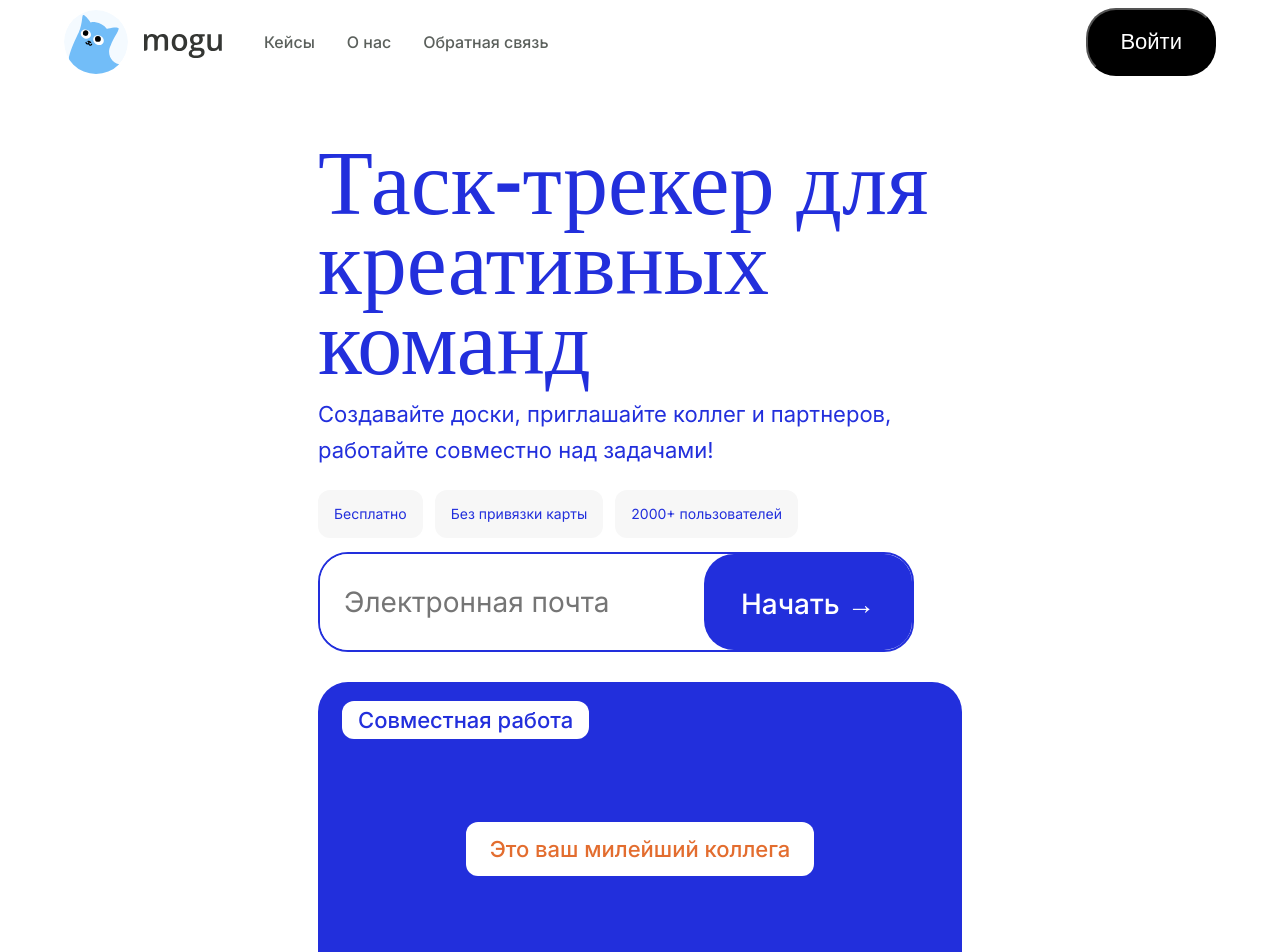
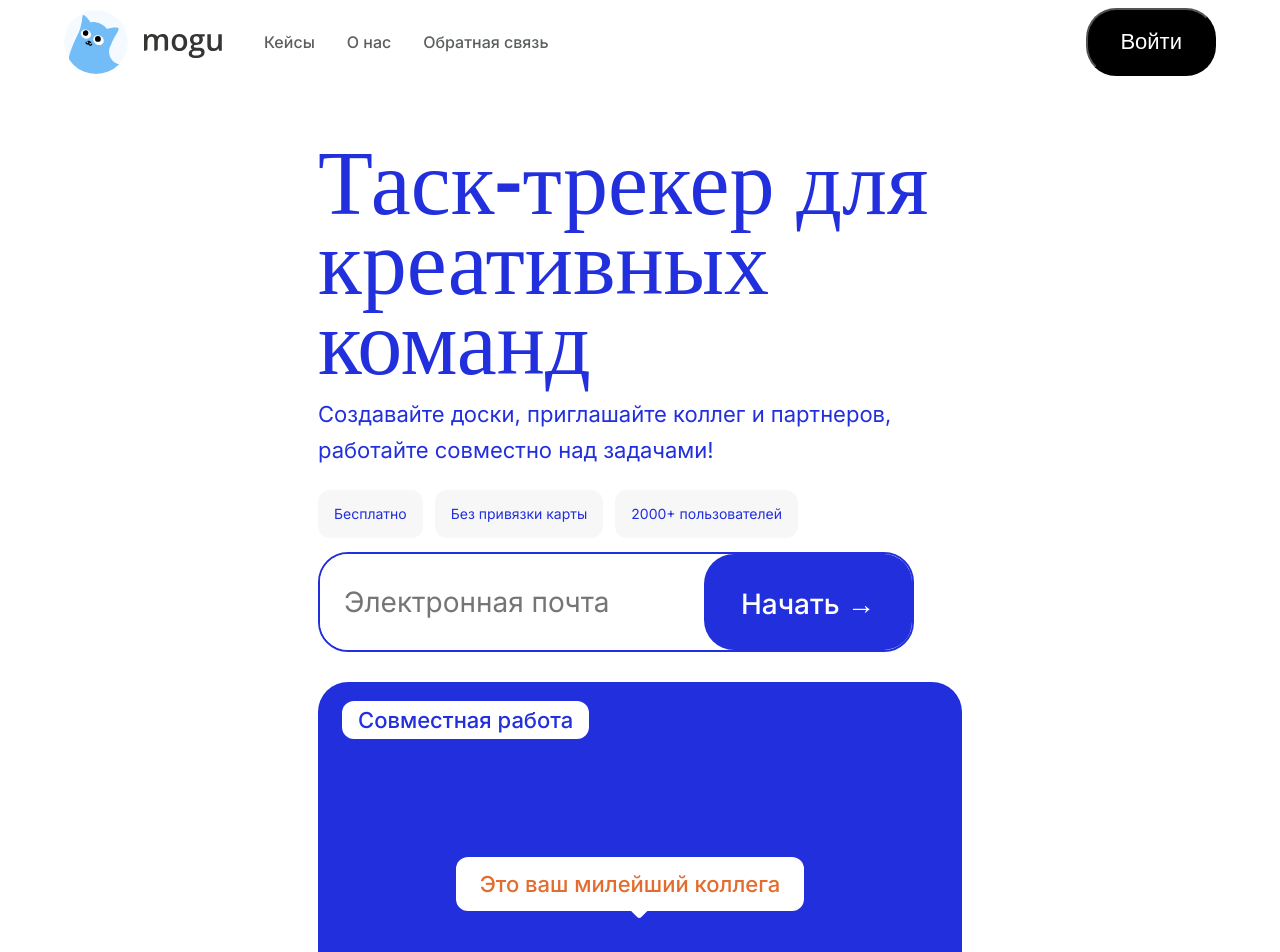
Before and after one commit to RuslanVoronov/mogu, a React (Create React App) app: page / in a window 1280 px wide. Shown: the top 952 px of the page. Built offline with nearby package versions, Linux system fonts and the light colour scheme.

Commit message:
feat rectangle

```diff
--- a/src/components/Main/Main.js
+++ b/src/components/Main/Main.js
@@ -27,8 +27,11 @@ function Main() {
 
                 <div className='dialogue-container'>
                     <div className='dialogue__message-block dialogue__message-block_place_corner'><p className='dialogue__message-text'>Совместная работа</p></div>
-                    <div className='dialogue__message-block dialogue__message-block_place_over-avatars'><p className='dialogue__message-text dialogue__message-text_color_orange'>Это ваш милейший коллега </p></div>
                     <ul className='dialogue-container__avatars'>
+                        <div className='dialogue__message-block dialogue__message-block_place_over-avatars'>
+                            <p className='dialogue__message-text dialogue__message-text_color_orange'>Это ваш милейший коллега </p>
+                            <span className='dialogue__block-rectangle'></span>
+                        </div>
                         <li>
                             <div><img className='dialogue-container__avatar' src={avatar}></img>
                                 <div className='dialogue__message-block dialogue__message-block_place_under-avatars'>
--- a/src/components/Main/Main.scss
+++ b/src/components/Main/Main.scss
@@ -70,13 +70,25 @@
     background-color: white;
 }
 
+.dialogue__block-rectangle {
+    position: absolute;
+
+    bottom: -15%;
+    left: 50%;
+    display: block;
+    background-image: url("../../images/Rectangle.svg");
+    width: clamp(12px, 1.4vw, 20px);
+    height: clamp(12px, 1.4vw, 20px);
+    background-repeat: no-repeat;
+    background-size: 100% 100%;
+}
 .dialogue__message-block_place_corner {
     top: 19px;
     left: 24px;
 }
 
 .dialogue__message-block_place_over-avatars {
-    top: clamp(64px, 16.8vw, 140px);
+    bottom: clamp(87px, 20vw, 145px);
     padding: 8px 24px;
 }
 
```
Also changed, not shown: src/images/Rectangle.svg (added).
